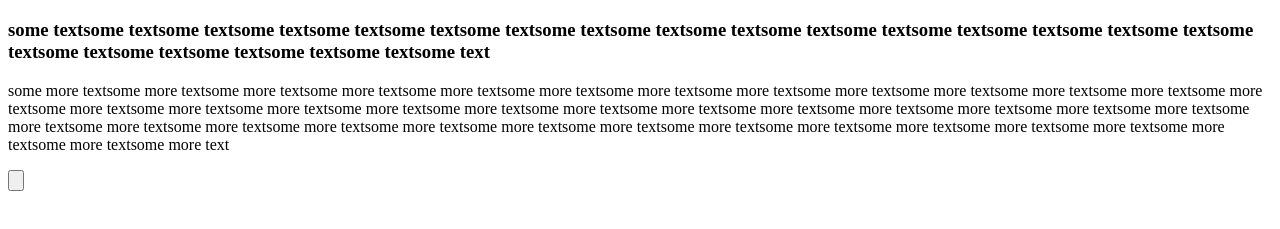
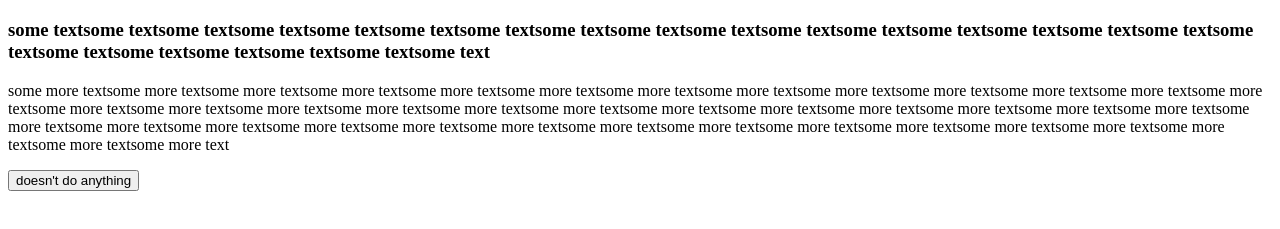
Before and after one commit to munirulazam/Test_Programing_Hero, a plain HTML site: page index.html in a window 1280 px wide. Shown: the part 61-290 px from the top of the page. Drawn offline with Linux system fonts and the light colour scheme.

Commit message:
button issue

```diff
--- a/index.html
+++ b/index.html
@@ -12,6 +12,6 @@
 
     <p>some more textsome more textsome more textsome more textsome more textsome more textsome more textsome more textsome more textsome more textsome more textsome more textsome more textsome more textsome more textsome more textsome more textsome more textsome more textsome more textsome more textsome more textsome more textsome more textsome more textsome more textsome more textsome more textsome more textsome more textsome more textsome more textsome more textsome more textsome more textsome more textsome more textsome more textsome more textsome more text</p>
 
-    <input type="button" id = "nothing" name = "doesn't do anything">
+    <input type="button" id = "nothing" name = "doesn't do anything" value="doesn't do anything">
 </body>
 </html>
```
